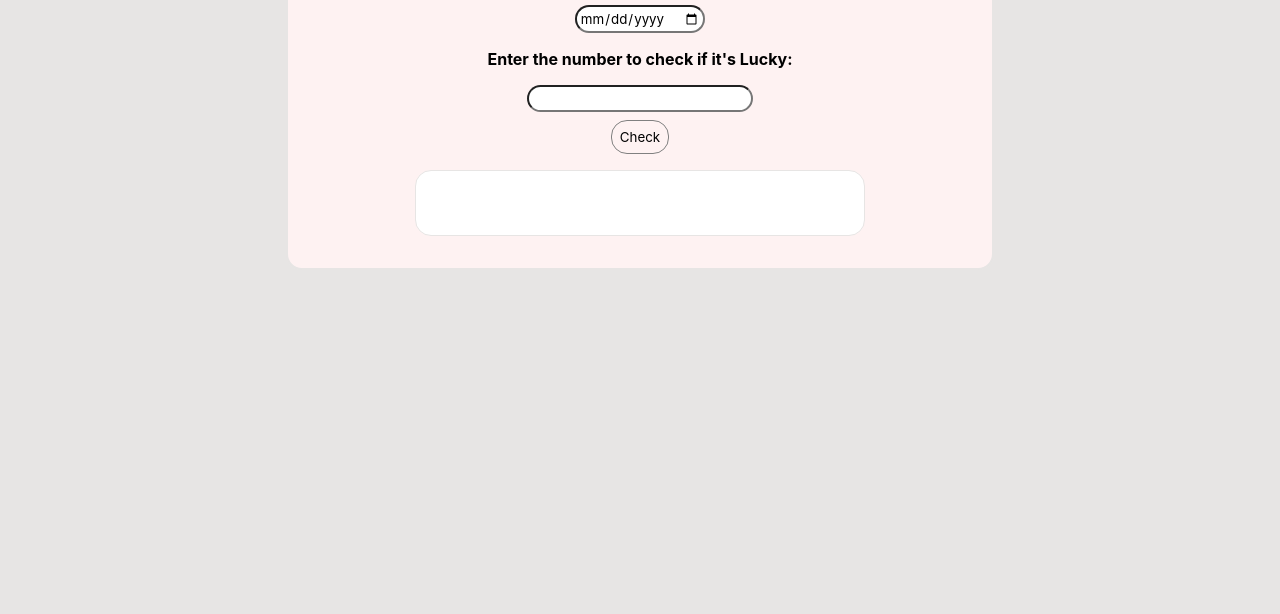
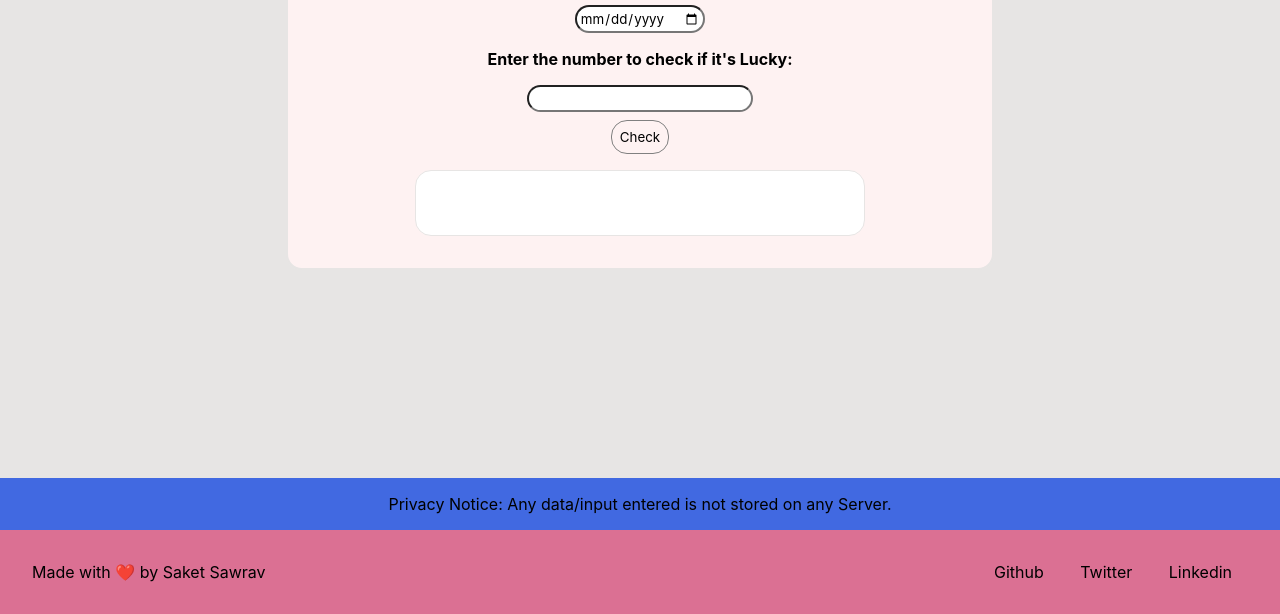
Before and after one commit to saketsawrav/WhatIsYourLuckyNumber, a plain HTML site: page index.html in a window 1280 px wide. Shown: the part 186-800 px from the top of the page. Drawn offline with Linux system fonts and the light colour scheme; a small style sheet from the web is missing.

Commit message:
Add footer & stlye it
- Put a privacy notice to let user know that no data is being stored
- Also add social links

Signed-off-by: ssawrav <s.sawrav@gmail.com>

```diff
--- a/index.html
+++ b/index.html
@@ -21,6 +21,19 @@
         <button id="check-button">Check</button>
         <p id="output-box"></p>
     </div>
+    <footer>
+        <p class="privacy-notice">Privacy Notice: Any data/input entered is not stored on any Server.</p>
+        <div class="social">
+        <p>Made with ❤️ by <span>Saket Sawrav</span></p>
+        <div class="social-links">
+            <ul>
+                <li><a href="https://github.com/ssawrav">Github</a></li>
+                <li><a href="https://twitter.com/reddraigemperor">Twitter</a></li>
+                <li><a href="https://www.linkedin.com/in/saketsawrav">Linkedin</a></li>
+            </ul>
+        </div>
+        </div>
+    </footer>
     <script src="main.js"></script>
 </body>
 
--- a/styles.css
+++ b/styles.css
@@ -77,3 +77,40 @@ body {
     margin: auto;
     margin-top: 1rem;
 }
+
+footer {
+    display: flex;
+    flex-direction: column;
+    position: absolute;
+    bottom: 0;
+    width: 100%;
+    background-color: palevioletred;
+    height: fit-content
+}
+
+footer p.privacy-notice {
+    text-align: center;
+    padding: 1rem;
+    background-color: royalblue;
+}
+
+.social {
+    display: flex;
+    flex-direction: row;
+    padding: 2rem;
+}
+
+.social p {
+    flex-grow: 1;
+}
+
+.social li {
+    list-style: none;
+    display: inline;
+    padding: 1rem;
+}
+
+.social a {
+    text-decoration: none;
+    color: black;
+}
```
